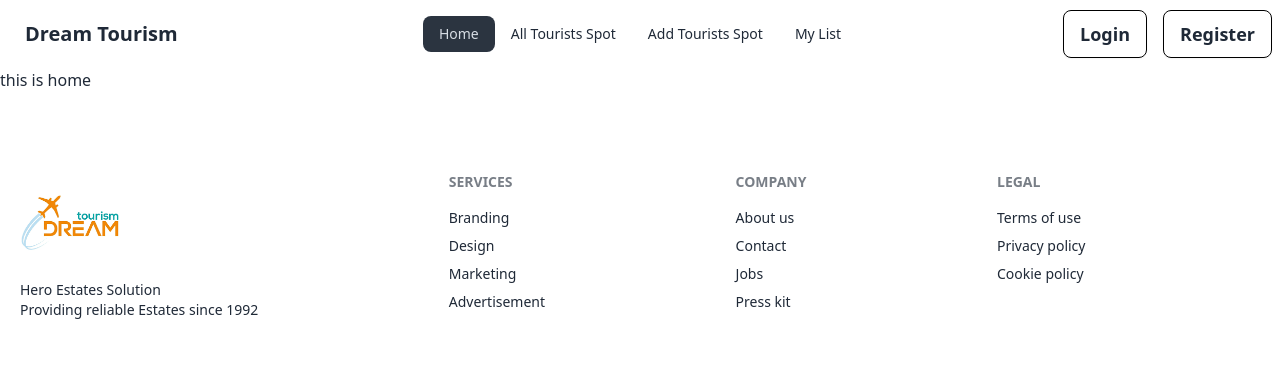
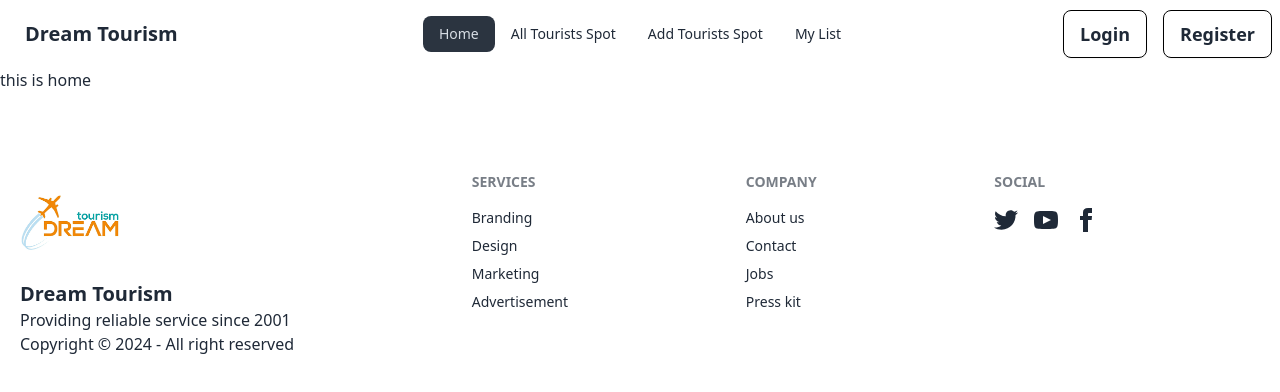
Before and after one commit to Md-Firoz-Mahmud-Nur/0125-dream-tourism-client-assignment-10-module-57, a React (Vite) app: page / in a window 1280 px wide. Shown: the top 392 px of the page. Built offline with nearby package versions, Linux system fonts and the light colour scheme; no server answers.

Commit message:
footer social media icon ,copyright

```diff
--- a/src/Components/Footer.jsx
+++ b/src/Components/Footer.jsx
@@ -13,10 +13,15 @@
           <image href="/images.png" width="100%" height="100%" />
         </svg>
 
-        <p>
-          Hero Estates Solution
+        <p className="text-xl font-semibold">
+          Dream Tourism
           <br />
-          Providing reliable Estates since 1992
+          <p className="text-base font-normal">
+            Providing reliable service since 2001
+          </p>
+          <p className="text-base font-normal">
+            Copyright © 2024 - All right reserved
+          </p>
         </p>
       </aside>
       <nav>
@@ -34,10 +39,42 @@
         <a className="link-hover link">Press kit</a>
       </nav>
       <nav>
-        <h6 className="footer-title">Legal</h6>
-        <a className="link-hover link">Terms of use</a>
-        <a className="link-hover link">Privacy policy</a>
-        <a className="link-hover link">Cookie policy</a>
+        <h6 className="footer-title">Social</h6>
+        <div className="grid grid-flow-col gap-4">
+          <a>
+            <svg
+              xmlns="http://www.w3.org/2000/svg"
+              width="24"
+              height="24"
+              viewBox="0 0 24 24"
+              className="fill-current"
+            >
+              <path d="M24 4.557c-.883.392-1.832.656-2.828.775 1.017-.609 1.798-1.574 2.165-2.724-.951.564-2.005.974-3.127 1.195-.897-.957-2.178-1.555-3.594-1.555-3.179 0-5.515 2.966-4.797 6.045-4.091-.205-7.719-2.165-10.148-5.144-1.29 2.213-.669 5.108 1.523 6.574-.806-.026-1.566-.247-2.229-.616-.054 2.281 1.581 4.415 3.949 4.89-.693.188-1.452.232-2.224.084.626 1.956 2.444 3.379 4.6 3.419-2.07 1.623-4.678 2.348-7.29 2.04 2.179 1.397 4.768 2.212 7.548 2.212 9.142 0 14.307-7.721 13.995-14.646.962-.695 1.797-1.562 2.457-2.549z"></path>
+            </svg>
+          </a>
+          <a>
+            <svg
+              xmlns="http://www.w3.org/2000/svg"
+              width="24"
+              height="24"
+              viewBox="0 0 24 24"
+              className="fill-current"
+            >
+              <path d="M19.615 3.184c-3.604-.246-11.631-.245-15.23 0-3.897.266-4.356 2.62-4.385 8.816.029 6.185.484 8.549 4.385 8.816 3.6.245 11.626.246 15.23 0 3.897-.266 4.356-2.62 4.385-8.816-.029-6.185-.484-8.549-4.385-8.816zm-10.615 12.816v-8l8 3.993-8 4.007z"></path>
+            </svg>
+          </a>
+          <a>
+            <svg
+              xmlns="http://www.w3.org/2000/svg"
+              width="24"
+              height="24"
+              viewBox="0 0 24 24"
+              className="fill-current"
+            >
+              <path d="M9 8h-3v4h3v12h5v-12h3.642l.358-4h-4v-1.667c0-.955.192-1.333 1.115-1.333h2.885v-5h-3.808c-3.596 0-5.192 1.583-5.192 4.615v3.385z"></path>
+            </svg>
+          </a>
+        </div>
       </nav>
     </footer>
   );
```
